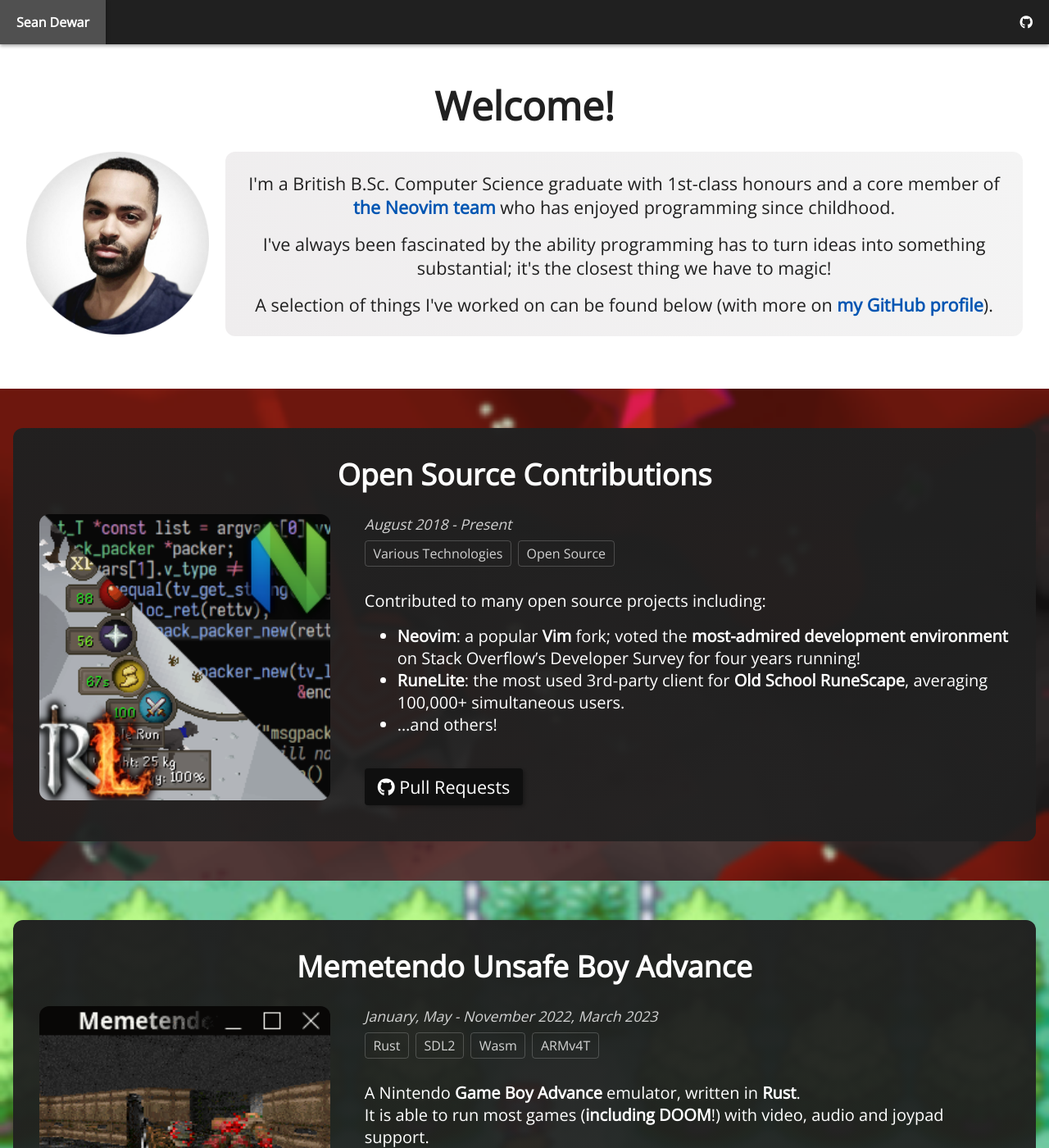
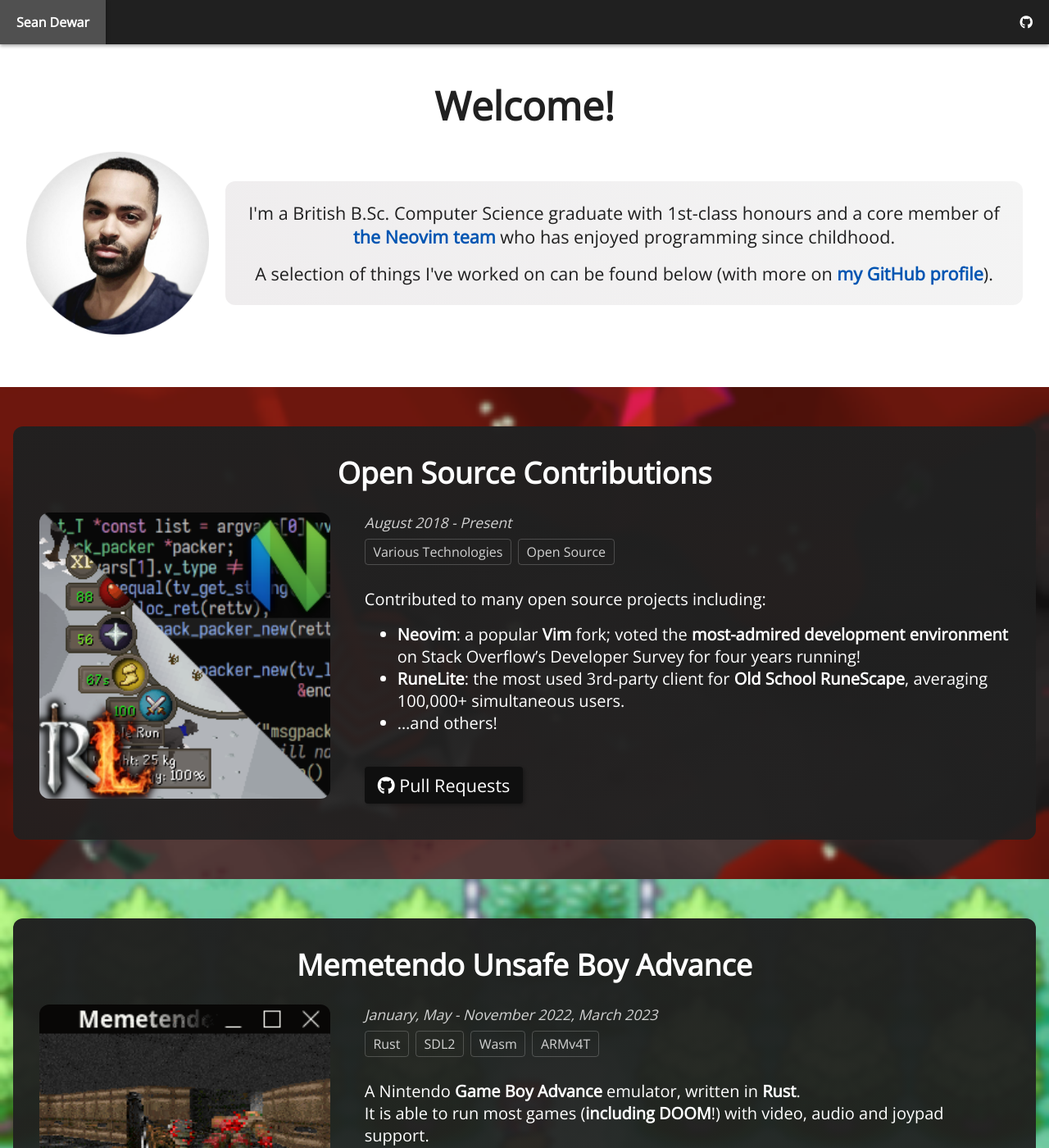
Before and after one commit to seandewar/seandewar.github.io, a Jekyll site: the page built from index.html, in a window 1280 px wide and 1400 px high. Shown: the whole window at 82% size. Built offline with Jekyll 4.4.1, drawn with Linux system fonts in a browser that asks for light colours; nearby versions of some CDN libraries.

Commit message:
Remove cringe

```diff
--- a/css/bio.css
+++ b/css/bio.css
@@ -19,6 +19,7 @@
 }
 
 .bio-content-col {
+    align-self: center;
     padding: 0.5rem 1.5rem;
     border-radius: 12px;
     background-image: linear-gradient(60deg, #efedee, #f4f4f4);
--- a/index.html
+++ b/index.html
@@ -16,11 +16,6 @@ styles: ["/css/bio.css"]
                     honours and a core member of
                     <a href="https://neovim.io/">the Neovim team</a>
                     who has enjoyed programming since childhood.
-                </p>
-                <p class="bio-text">
-                    I've always been fascinated by the ability programming has
-                    to turn ideas into something substantial; it's the closest
-                    thing we have to magic!
                 </p>
                 <p class="bio-text">
                     A selection of things I've worked on can be found below
```
